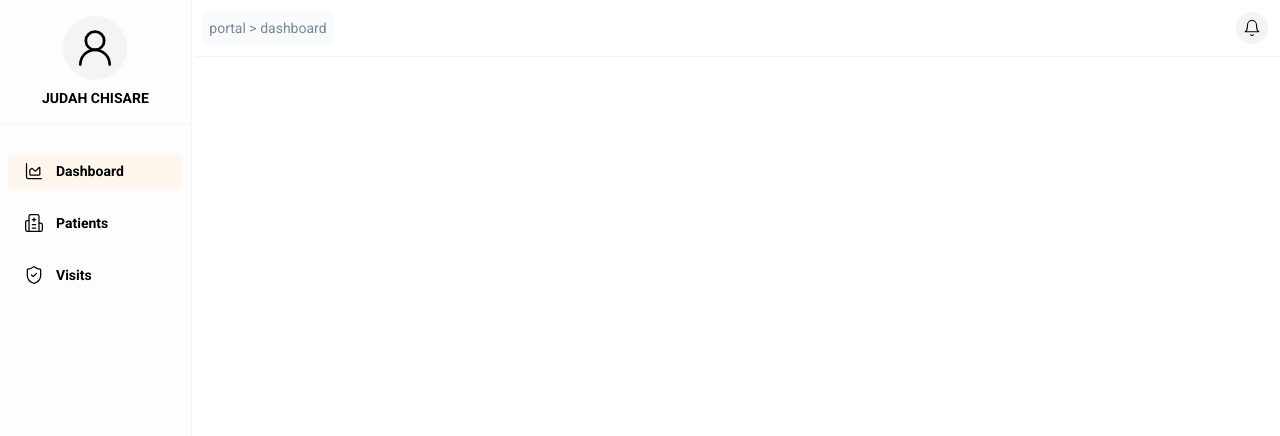
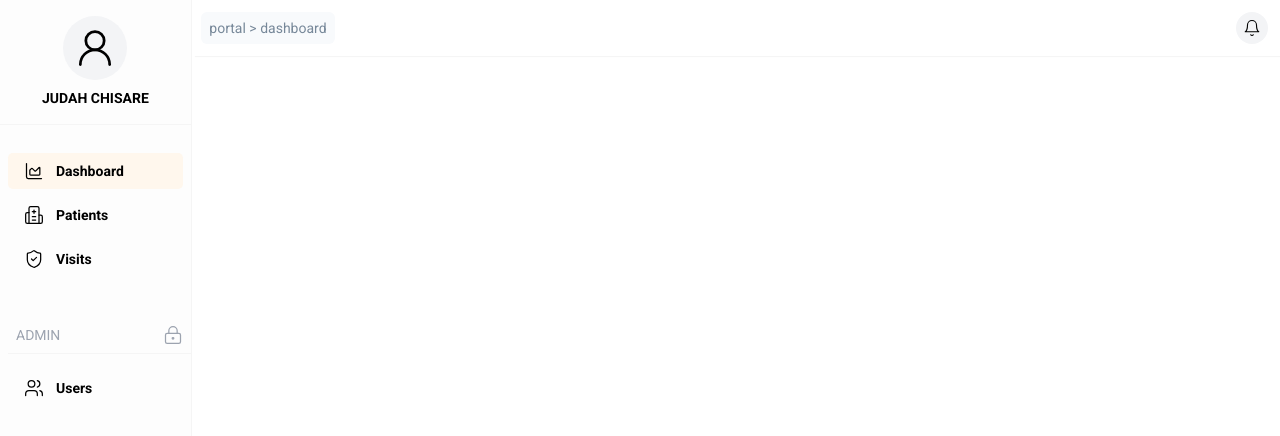
Before and after one commit to judahtc/hospital-patient-visits-manager-frontend, an Angular app in the folder hospital-visits-manager-frontend/: page /portal in a window 1280 px wide. Shown: the top 436 px of the page. Built offline with nearby package versions, Linux system fonts and the light colour scheme.

Commit message:
completed the structure ofthe side bar

```diff
--- a/hospital-visits-manager-frontend/src/app/portal/portal.component.html
+++ b/hospital-visits-manager-frontend/src/app/portal/portal.component.html
@@ -20,8 +20,10 @@
       <!-- THE SIDE BAR LIST -->
       <DIV class="ml-2 mt-7">
 
-        <ul class="space-y-4 text-sm font-bold">
-          <li class="px-4 bg-orange-50 mr-2 py-2 rounded-[0.3rem] flex items-center space-x-3">
+        <ul class=" text-sm font-bold">
+          <a href="#">
+            <li
+              class="px-4 bg-orange-50 mr-2 py-2 rounded-[0.3rem] flex items-center space-x-3 mb-2 hover:bg-orange-50">
 
               <svg xmlns="http://www.w3.org/2000/svg" width="20" height="20" viewBox="0 0 24 24" fill="none"
                 stroke="currentColor" stroke-width="1.5" stroke-linecap="round" stroke-linejoin="round"
@@ -33,7 +35,9 @@
 
               <span>Dashboard</span>
             </li>
-          <li class="px-4  mr-2 py-2 rounded-[0.3rem] flex items-center space-x-3">
+          </a>
+          <a href="#">
+            <li class="px-4  mr-2 py-2 rounded-[0.3rem] flex items-center space-x-3 mb-2 hover:bg-orange-50">
 
 
 
@@ -52,7 +56,10 @@
 
               <span> Patients</span>
             </li>
-          <li class="px-4  mr-2 py-2 rounded-[0.3rem] flex items-center space-x-3">
+
+          </a>
+          <a href="#">
+            <li class="px-4  mr-2 py-2 rounded-[0.3rem] flex items-center space-x-3 mb-2 hover:bg-orange-50">
               <svg xmlns="http://www.w3.org/2000/svg" width="20" height="20" viewBox="0 0 24 24" fill="none"
                 stroke="currentColor" stroke-width="1.5" stroke-linecap="round" stroke-linejoin="round"
                 class="lucide lucide-shield-check">
@@ -63,6 +70,37 @@
               <span> Visits</span>
 
             </li>
+
+          </a>
+
+          <div class="mt-12 flex items-center justify-between mb-2 mx-2 font-normal text-gray-400 text-sm">
+            <span>ADMIN</span>
+            <svg xmlns="http://www.w3.org/2000/svg" width="20" height="20" viewBox="0 0 24 24" fill="none"
+              stroke="currentColor" stroke-width="1.5" stroke-linecap="round" stroke-linejoin="round"
+              class="lucide lucide-lock-keyhole">
+              <circle cx="12" cy="16" r="1" />
+              <rect x="3" y="10" width="18" height="12" rx="2" />
+              <path d="M7 10V7a5 5 0 0 1 10 0v3" />
+            </svg>
+          </div>
+          <div style="background-color: whitesmoke;line-height: 1px;" class="mb-4">
+            &nbsp;
+          </div>
+
+          <a>
+            <li class="px-4  mr-2 py-2 rounded-[0.3rem] flex items-center space-x-3 mb-2 hover:bg-orange-50">
+              <svg xmlns="http://www.w3.org/2000/svg" width="20" height="20" viewBox="0 0 24 24" fill="none"
+                stroke="currentColor" stroke-width="1.5" stroke-linecap="round" stroke-linejoin="round"
+                class="lucide lucide-users">
+                <path d="M16 21v-2a4 4 0 0 0-4-4H6a4 4 0 0 0-4 4v2" />
+                <circle cx="9" cy="7" r="4" />
+                <path d="M22 21v-2a4 4 0 0 0-3-3.87" />
+                <path d="M16 3.13a4 4 0 0 1 0 7.75" />
+              </svg>
+              <span>Users</span>
+
+            </li>
+          </a>
         </ul>
       </DIV>
 
```
Lines whose indentation alone changed are shown as unchanged.
